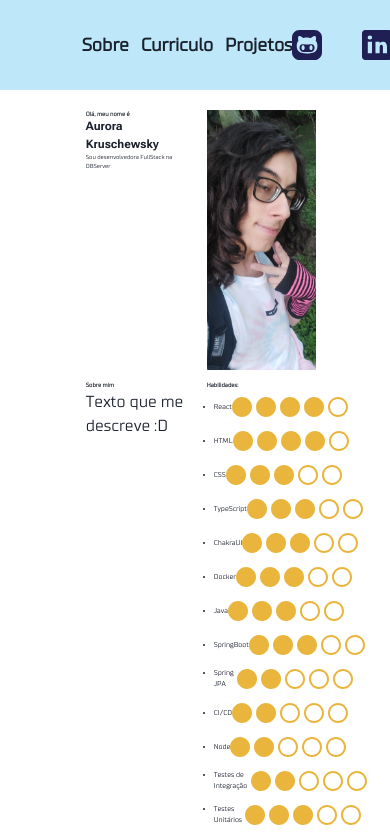
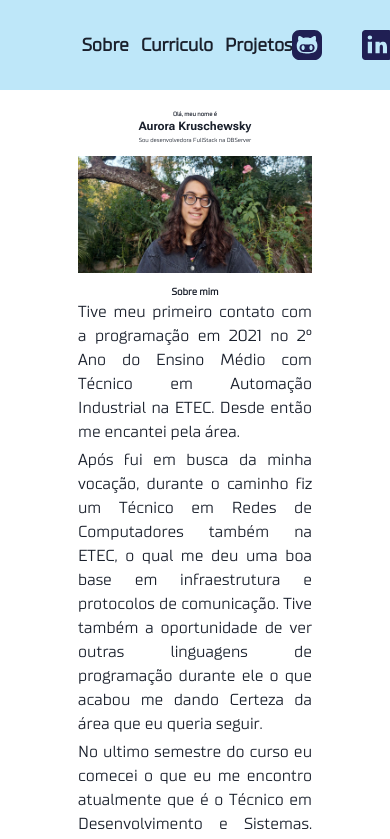
Before and after one commit to AurorinhaBoreal/portfolio-db, a React (Vite) app: page / in a window 390 px wide. Shown: the top 839 px of the page. Built offline with nearby package versions, Linux system fonts and the light colour scheme.

Commit message:
feat: Add Photo, Text and Implement Responsiveness

```diff
--- a/src/pages/Home/h.module.css
+++ b/src/pages/Home/h.module.css
@@ -1,8 +1,8 @@
 .bodyContainer {
-    margin: 5vw 22vw 5vw 22vw;
+    margin: 5vw 20vw 5vw 20vw;
     display: grid;
     grid-template-rows: 2;
-    grid-template-columns: 50% 50%;
+    grid-template-columns: 40% 60%;
     font-family: "Supermolot";
     gap: 3vw;
 }
@@ -19,6 +19,7 @@
 .myName {
     font-size: 3vw;
     font-family: "Roboto Flex";
+    object-fit: cover;
 }
 
 .role {
@@ -26,9 +27,7 @@
 }
 
 .myImage {
-    height: 260px;
-    width: auto;
-    object-fit: cover;
+    height: 100%;
 }
 
 .aboutTitle {
@@ -36,7 +35,25 @@
     font-weight: bold;
 }
 
+.aboutInfo {
+    margin-bottom: 1vw;
+}
+
 .skillTitle {
     font-size: 1.5vw;
     font-weight: bold;
 }
+
+@media all and (max-width: 992px) {
+    .bodyContainer {
+        grid-template-columns: 100%;
+        text-align: justify;
+    }
+    .infoWrapper {
+        text-align: center;
+    }
+    .aboutTitle {
+        font-size: 2.5vw;
+        text-align: center;
+    }
+}
--- a/src/pages/Home/index.tsx
+++ b/src/pages/Home/index.tsx
@@ -14,10 +14,23 @@ export default function Home() {
               <Text className={styles.myName}>Aurora Kruschewsky</Text>
               <Text className={styles.role}>Sou desenvolvedora FullStack na DBServer</Text>
           </Box>
-          <Image src={myImage} className={styles.myImage}/>
+          <Box display={"flex"}>
+            <Image src={myImage} className={styles.myImage}/>
+          </Box>
           <Box className={styles.aboutWrapper}>
             <Text className={styles.aboutTitle}>Sobre mim</Text>
-            <Text className={styles.aboutInfo}>Texto que me descreve :D</Text>
+            <Text className={styles.aboutInfo}>
+              Tive meu primeiro contato com a programação em 2021 no 2° Ano do Ensino Médio com Técnico em Automação Industrial na ETEC. Desde então me encantei pela área.
+            </Text>
+            <Text  className={styles.aboutInfo}>
+              Após fui em busca da minha vocação, durante o caminho fiz um Técnico em Redes de Computadores também na ETEC, o qual me deu uma boa base em infraestrutura e protocolos de comunicação. Tive também a oportunidade de ver outras linguagens de programação durante ele o que acabou me dando Certeza da área que eu queria seguir.
+            </Text>
+            <Text  className={styles.aboutInfo}>
+              No ultimo semestre do curso eu comecei o que eu me encontro atualmente que é o Técnico em Desenvolvimento e Sistemas. Nele entrei de cabeça no mundo da programação, começando pelo básico HTML e JavaScript e vendo diversas outras linguagens e frameworks, como C#, Node e React.
+            </Text>
+            <Text className={styles.aboutInfo}>
+              Atualmente meu foco está em Java e o maravilhoso React.
+            </Text>
           </Box>
           <Box className={styles.skillWrapper}>
             <Text className={styles.skillTitle}>Habilidades:</Text>
```
Also changed, not shown: src/assets/myImage.jpg.
